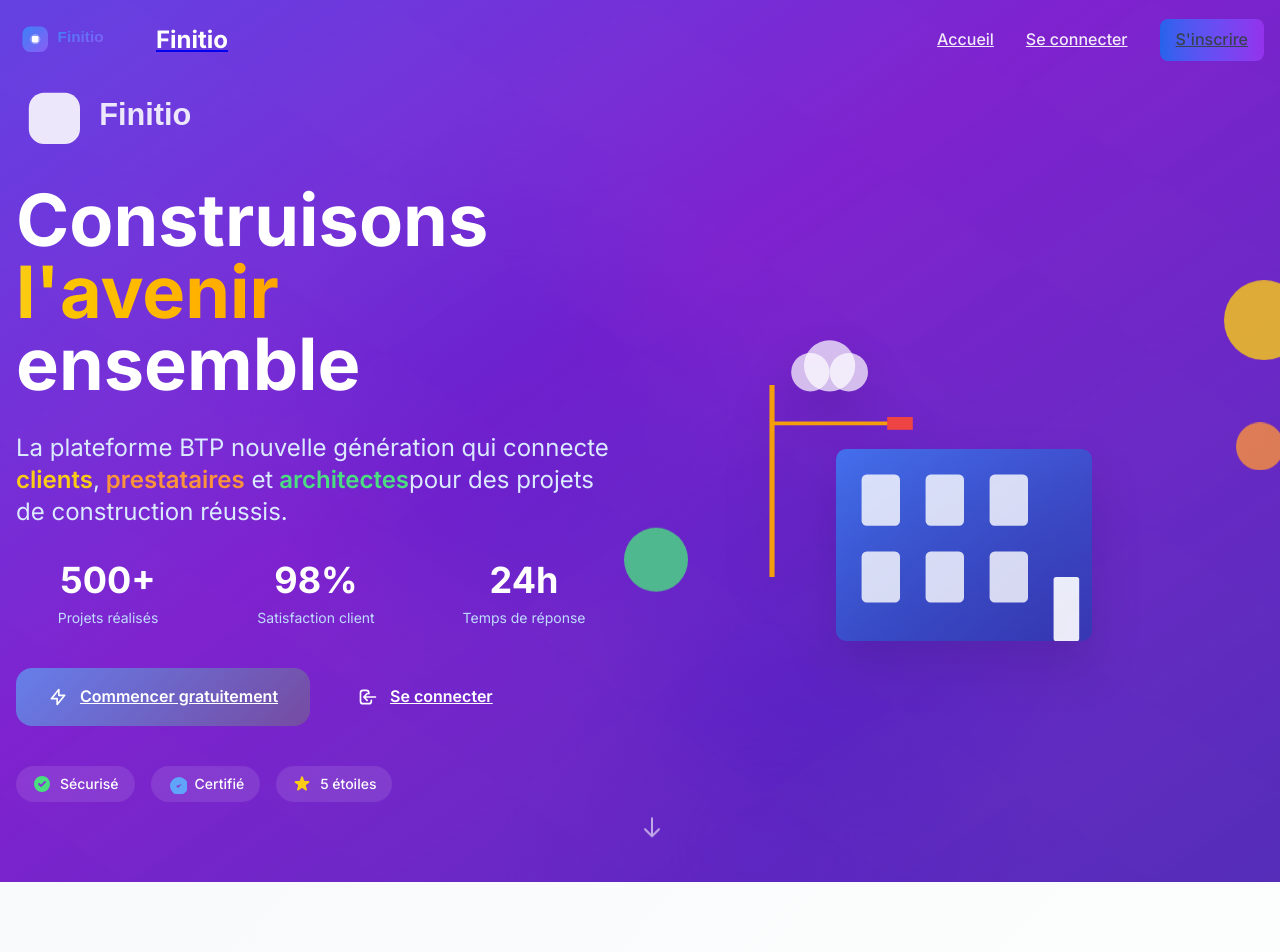
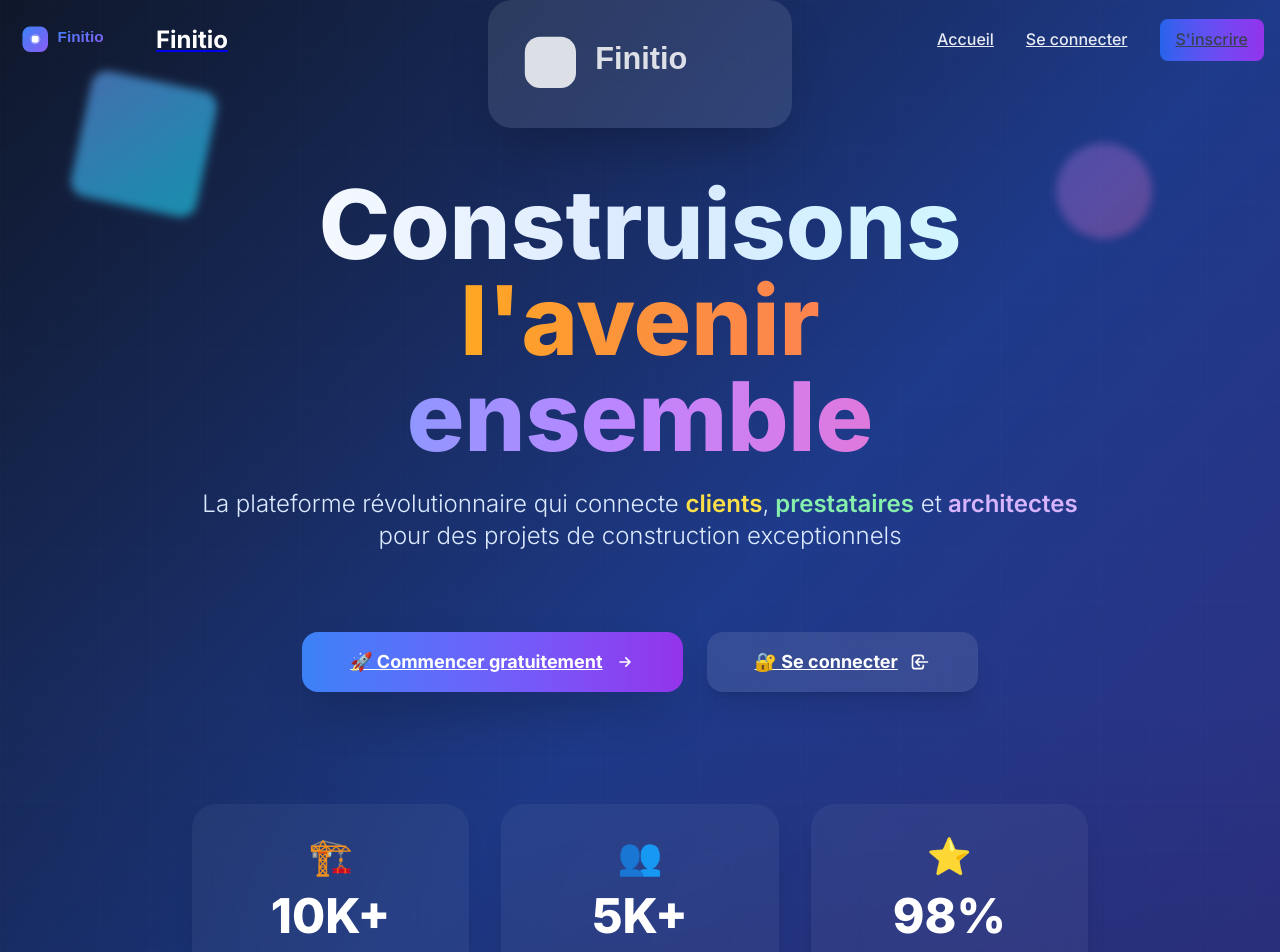
Before and after one commit to yassyn-uni/finitio-app, a React (Vite) app: page / in a window 1280 px wide. Shown: the top 952 px of the page. Built offline with nearby package versions, Linux system fonts and the light colour scheme.

Commit message:
🎯 ANALYTICS: Intégration système de tracking complet

```diff
--- a/src/components/hero.jsx
+++ b/src/components/hero.jsx
@@ -34,183 +34,153 @@ export default function Hero() {
 
   return (
     <section className="relative min-h-screen flex items-center justify-center overflow-hidden">
-      {/* Fond premium avec gradient animé */}
-      <div className="absolute inset-0 bg-gradient-to-br from-blue-600 via-purple-700 to-indigo-800 animate-gradient-shift"></div>
-
-      {/* Particules animées en arrière-plan */}
-      <div className="absolute inset-0 overflow-hidden">
-        <div className="absolute top-1/4 left-1/4 w-96 h-96 bg-blue-400 rounded-full mix-blend-multiply filter blur-3xl opacity-20 animate-float"></div>
-        <div className="absolute top-3/4 right-1/4 w-96 h-96 bg-purple-400 rounded-full mix-blend-multiply filter blur-3xl opacity-20 animate-float" style={{ animationDelay: '2s' }}></div>
-        <div className="absolute top-1/2 left-1/2 w-96 h-96 bg-indigo-400 rounded-full mix-blend-multiply filter blur-3xl opacity-20 animate-float" style={{ animationDelay: '4s' }}></div>
+      {/* Fond moderne avec gradient dynamique */}
+      <div className="absolute inset-0 bg-gradient-to-br from-slate-900 via-blue-900 to-indigo-900">
+        <div className="absolute inset-0 bg-gradient-to-t from-black/20 via-transparent to-transparent"></div>
       </div>
 
-      {/* Motif géométrique subtil */}
+      {/* Grille moderne en arrière-plan */}
       <div className="absolute inset-0 opacity-10">
-        <svg width="100%" height="100%" viewBox="0 0 100 100" preserveAspectRatio="none">
-          <defs>
-            <pattern id="heroPattern" x="0" y="0" width="20" height="20" patternUnits="userSpaceOnUse">
-              <polygon points="10,0 20,10 10,20 0,10" fill="white" opacity="0.1" />
-            </pattern>
-          </defs>
-          <rect width="100%" height="100%" fill="url(#heroPattern)" />
-        </svg>
+        <div className="absolute inset-0" style={{
+          backgroundImage: `
+            linear-gradient(rgba(255,255,255,0.1) 1px, transparent 1px),
+            linear-gradient(90deg, rgba(255,255,255,0.1) 1px, transparent 1px)
+          `,
+          backgroundSize: '50px 50px'
+        }}></div>
       </div>
 
-      <div className="relative z-10 container mx-auto px-4 py-20">
-        <div className="grid lg:grid-cols-2 gap-12 items-center">
-          {/* Contenu textuel */}
-          <div className="text-center lg:text-left animate-fade-in-up">
-            {/* Logo et titre */}
-            <div className="mb-8">
-              <div className="flex items-center justify-center lg:justify-start mb-6">
+      {/* Éléments flottants modernes */}
+      <div className="absolute inset-0 overflow-hidden">
+        <div className="absolute top-20 left-20 w-32 h-32 bg-gradient-to-br from-blue-400 to-cyan-400 rounded-2xl opacity-20 animate-pulse blur-sm transform rotate-12"></div>
+        <div className="absolute top-40 right-32 w-24 h-24 bg-gradient-to-br from-purple-400 to-pink-400 rounded-full opacity-30 animate-bounce blur-sm"></div>
+        <div className="absolute bottom-32 left-32 w-40 h-40 bg-gradient-to-br from-indigo-400 to-blue-400 rounded-3xl opacity-15 animate-pulse blur-sm transform -rotate-12"></div>
+        <div className="absolute bottom-20 right-20 w-28 h-28 bg-gradient-to-br from-cyan-400 to-teal-400 rounded-2xl opacity-25 animate-bounce blur-sm transform rotate-45"></div>
+      </div>
+
+      {/* Contenu principal */}
+      <div className="relative z-10 max-w-7xl mx-auto px-4 sm:px-6 lg:px-8 text-center">
+        <div className="space-y-12">
+
+          {/* Logo avec effet glassmorphism */}
+          <div className="flex justify-center mb-8">
+            <div className="p-6 rounded-3xl bg-white/10 backdrop-blur-xl border border-white/20 shadow-2xl">
               <FinitioLogo
                 variant="main"
                 size="xl"
                 className="filter brightness-0 invert animate-pulse-soft"
               />
             </div>
-              <h1 className="text-5xl md:text-6xl lg:text-7xl font-bold text-white mb-6 leading-tight">
-                <span className="block">Construisons</span>
-                <span className="block bg-gradient-to-r from-yellow-400 to-orange-500 bg-clip-text text-transparent">
+          </div>
+
+          {/* Titre principal avec effet moderne */}
+          <div className="space-y-6">
+            <h1 className="text-6xl md:text-7xl lg:text-8xl font-black text-white leading-tight">
+              <span className="block bg-gradient-to-r from-white via-blue-100 to-cyan-100 bg-clip-text text-transparent">
+                Construisons
+              </span>
+              <span className="block bg-gradient-to-r from-yellow-400 via-orange-400 to-red-400 bg-clip-text text-transparent animate-gradient-x">
                 l'avenir
               </span>
-                <span className="block">ensemble</span>
+              <span className="block bg-gradient-to-r from-blue-400 via-purple-400 to-pink-400 bg-clip-text text-transparent">
+                ensemble
+              </span>
             </h1>
+
+            <p className="text-xl md:text-2xl text-blue-100 max-w-4xl mx-auto leading-relaxed font-light">
+              La plateforme révolutionnaire qui connecte <span className="font-semibold text-yellow-300">clients</span>,
+              <span className="font-semibold text-green-300"> prestataires</span> et
+              <span className="font-semibold text-purple-300"> architectes</span> pour des projets de construction exceptionnels
+            </p>
           </div>
 
-            {/* Description */}
-            <p className="text-xl md:text-2xl text-blue-100 mb-8 leading-relaxed max-w-2xl mx-auto lg:mx-0">
-              La plateforme BTP nouvelle génération qui connecte
-              <span className="text-yellow-400 font-semibold"> clients</span>,
-              <span className="text-orange-400 font-semibold"> prestataires</span> et
-              <span className="text-green-400 font-semibold"> architectes</span>
-              pour des projets de construction réussis.
-            </p>
-
-            {/* Statistiques impressionnantes */}
-            <div className="grid grid-cols-3 gap-6 mb-10 animate-slide-in-right" style={{ animationDelay: '0.3s' }}>
-              <div
-                className="text-center cursor-pointer hover:scale-105 transition-transform duration-300"
-                onClick={() => handleStatClick('projets_realises', '500+')}
-              >
-                <div className="text-3xl md:text-4xl font-bold text-white mb-2">500+</div>
-                <div className="text-blue-200 text-sm">Projets réalisés</div>
-              </div>
-              <div
-                className="text-center cursor-pointer hover:scale-105 transition-transform duration-300"
-                onClick={() => handleStatClick('satisfaction_client', '98%')}
-              >
-                <div className="text-3xl md:text-4xl font-bold text-white mb-2">98%</div>
-                <div className="text-blue-200 text-sm">Satisfaction client</div>
-              </div>
-              <div
-                className="text-center cursor-pointer hover:scale-105 transition-transform duration-300"
-                onClick={() => handleStatClick('temps_reponse', '24h')}
-              >
-                <div className="text-3xl md:text-4xl font-bold text-white mb-2">24h</div>
-                <div className="text-blue-200 text-sm">Temps de réponse</div>
-              </div>
-            </div>
-
-            {/* Boutons d'action premium */}
-            <div className="flex flex-col sm:flex-row gap-4 justify-center lg:justify-start animate-fade-in-up" style={{ animationDelay: '0.6s' }}>
+          {/* CTA Buttons avec design moderne */}
+          <div className="flex flex-col sm:flex-row gap-6 justify-center items-center pt-8">
             <Link
               to="/inscription"
-                className="btn-premium group"
               onClick={handleInscriptionClick}
+              className="group relative px-12 py-4 bg-gradient-to-r from-blue-500 to-purple-600 text-white font-bold text-lg rounded-2xl shadow-2xl transform transition-all duration-300 hover:scale-105 hover:shadow-blue-500/25 hover:shadow-2xl"
             >
-                <span className="flex items-center justify-center gap-3">
-                  <svg className="w-5 h-5 group-hover:rotate-12 transition-transform duration-300" fill="none" stroke="currentColor" viewBox="0 0 24 24">
-                    <path strokeLinecap="round" strokeLinejoin="round" strokeWidth={2} d="M13 10V3L4 14h7v7l9-11h-7z" />
+              <div className="absolute inset-0 bg-gradient-to-r from-blue-600 to-purple-700 rounded-2xl opacity-0 group-hover:opacity-100 transition-opacity duration-300"></div>
+              <span className="relative flex items-center gap-3">
+                🚀 Commencer gratuitement
+                <svg className="w-5 h-5 transform group-hover:translate-x-1 transition-transform" fill="none" stroke="currentColor" viewBox="0 0 24 24">
+                  <path strokeLinecap="round" strokeLinejoin="round" strokeWidth={2} d="M13 7l5 5m0 0l-5 5m5-5H6" />
                 </svg>
-                  Commencer gratuitement
               </span>
             </Link>
 
             <Link
               to="/connexion"
-                className="px-8 py-4 rounded-2xl font-semibold text-white border-2 border-white/30 hover:border-white/60 transition-all duration-300 transform hover:scale-105 backdrop-blur-sm hover:bg-white/10"
               onClick={handleConnexionClick}
+              className="group px-12 py-4 bg-white/10 backdrop-blur-xl text-white font-bold text-lg rounded-2xl border-2 border-white/30 shadow-xl transform transition-all duration-300 hover:scale-105 hover:bg-white/20 hover:border-white/50"
             >
-                <span className="flex items-center justify-center gap-3">
-                  <svg className="w-5 h-5" fill="none" stroke="currentColor" viewBox="0 0 24 24">
-                    <path strokeLinecap="round" strokeLinejoin="round" strokeWidth={2} d="M11 16l-4-4m0 0l4-4m-4 4h14m-5 4v1a3 3 0 01-3 3H6a3 3 0 01-3-3V7a3 3 0 013-3h4a3 3 0 013 3v1" />
+              <span className="flex items-center gap-3">
+                🔐 Se connecter
+                <svg className="w-5 h-5 transform group-hover:translate-x-1 transition-transform" fill="none" stroke="currentColor" viewBox="0 0 24 24">
+                  <path strokeLinecap="round" strokeLinejoin="round" strokeWidth={2} d="M11 16l-4-4m0 0l4-4m-4 4h14m-5 4v1a3 3 0 01-3 3H6a3 3 0 01-3-3V7a3 3 0 013-3h7a3 3 0 013 3v1" />
                 </svg>
-                  Se connecter
               </span>
             </Link>
           </div>
 
-            {/* Badges de confiance */}
-            <div className="flex flex-wrap justify-center lg:justify-start gap-4 mt-10 animate-fade-in-up" style={{ animationDelay: '0.9s' }}>
+          {/* Statistiques modernes */}
+          <div className="pt-16">
+            <div className="grid grid-cols-1 md:grid-cols-3 gap-8 max-w-4xl mx-auto">
+              {[
+                { number: "10K+", label: "Projets réalisés", icon: "🏗️" },
+                { number: "5K+", label: "Professionnels actifs", icon: "👥" },
+                { number: "98%", label: "Satisfaction client", icon: "⭐" }
+              ].map((stat, index) => (
                 <div
-                className="flex items-center gap-2 px-4 py-2 bg-white/10 backdrop-blur-sm rounded-full cursor-pointer hover:bg-white/20 transition-colors duration-300"
-                onClick={() => trackEvent('hero_badge_click', { badge_type: 'securise' })}
+                  key={index}
+                  onClick={() => handleStatClick(stat.label, stat.number)}
+                  className="group cursor-pointer p-8 rounded-3xl bg-white/5 backdrop-blur-xl border border-white/10 shadow-xl transform transition-all duration-300 hover:scale-105 hover:bg-white/10 hover:border-white/20"
                 >
-                <svg className="w-5 h-5 text-green-400" fill="currentColor" viewBox="0 0 20 20">
-                  <path fillRule="evenodd" d="M10 18a8 8 0 100-16 8 8 0 000 16zm3.707-9.293a1 1 0 00-1.414-1.414L9 10.586 7.707 9.293a1 1 0 00-1.414 1.414l2 2a1 1 0 001.414 0l4-4z" clipRule="evenodd" />
+                  <div className="text-4xl mb-4">{stat.icon}</div>
+                  <div className="text-4xl md:text-5xl font-black text-white mb-2 group-hover:text-yellow-300 transition-colors">
+                    {stat.number}
+                  </div>
+                  <div className="text-blue-200 font-medium text-lg">
+                    {stat.label}
+                  </div>
+                </div>
+              ))}
+            </div>
+          </div>
+
+          {/* Badges de confiance modernes */}
+          <div className="pt-12">
+            <p className="text-blue-200 text-sm font-medium mb-6">Ils nous font confiance</p>
+            <div className="flex flex-wrap justify-center items-center gap-8 opacity-60">
+              {["🏆 Prix Innovation 2024", "🔒 Sécurisé SSL", "⚡ Support 24/7", "🌍 +50 villes"].map((badge, index) => (
+                <div
+                  key={index}
+                  className="px-6 py-3 bg-white/5 backdrop-blur-xl rounded-full border border-white/10 text-white text-sm font-medium transform transition-all duration-300 hover:scale-105 hover:bg-white/10"
+                >
+                  {badge}
+                </div>
+              ))}
+            </div>
+          </div>
+
+          {/* Flèche de défilement moderne */}
+          <div className="pt-16">
+            <div className="flex justify-center">
+              <div className="animate-bounce cursor-pointer p-4 rounded-full bg-white/10 backdrop-blur-xl border border-white/20 hover:bg-white/20 transition-all duration-300">
+                <svg className="w-6 h-6 text-white" fill="none" stroke="currentColor" viewBox="0 0 24 24">
+                  <path strokeLinecap="round" strokeLinejoin="round" strokeWidth={2} d="M19 14l-7 7m0 0l-7-7m7 7V3" />
                 </svg>
-                <span className="text-white text-sm font-medium">Sécurisé</span>
-              </div>
-              <div
-                className="flex items-center gap-2 px-4 py-2 bg-white/10 backdrop-blur-sm rounded-full cursor-pointer hover:bg-white/20 transition-colors duration-300"
-                onClick={() => trackEvent('hero_badge_click', { badge_type: 'certifie' })}
-              >
-                <svg className="w-5 h-5 text-blue-400" fill="currentColor" viewBox="0 0 20 20">
-                  <path d="M9 12l2 2 4-4m6 2a9 9 0 11-18 0 9 9 0 0118 0z" />
-                </svg>
-                <span className="text-white text-sm font-medium">Certifié</span>
-              </div>
-              <div
-                className="flex items-center gap-2 px-4 py-2 bg-white/10 backdrop-blur-sm rounded-full cursor-pointer hover:bg-white/20 transition-colors duration-300"
-                onClick={() => trackEvent('hero_badge_click', { badge_type: '5_etoiles' })}
-              >
-                <svg className="w-5 h-5 text-yellow-400" fill="currentColor" viewBox="0 0 20 20">
-                  <path d="M9.049 2.927c.3-.921 1.603-.921 1.902 0l1.07 3.292a1 1 0 00.95.69h3.462c.969 0 1.371 1.24.588 1.81l-2.8 2.034a1 1 0 00-.364 1.118l1.07 3.292c.3.921-.755 1.688-1.54 1.118l-2.8-2.034a1 1 0 00-1.175 0l-2.8 2.034c-.784.57-1.838-.197-1.539-1.118l1.07-3.292a1 1 0 00-.364-1.118L2.98 8.72c-.783-.57-.38-1.81.588-1.81h3.461a1 1 0 00.951-.69l1.07-3.292z" />
-                </svg>
-                <span className="text-white text-sm font-medium">5 étoiles</span>
               </div>
             </div>
           </div>
 
-          {/* Illustration premium */}
-          <div className="relative animate-fade-in-up" style={{ animationDelay: '0.3s' }}>
-            <div className="relative">
-              {/* Illustration principale */}
-              <div
-                className="relative z-10 transform hover:scale-105 transition-transform duration-500 cursor-pointer"
-                onClick={() => trackEvent('hero_illustration_click', { illustration_type: 'construction' })}
-              >
-                <FinitioIllustration
-                  type="construction"
-                  size="xl"
-                  className="w-full max-w-lg mx-auto filter drop-shadow-2xl"
-                />
-              </div>
-
-              {/* Éléments décoratifs flottants */}
-              <div className="absolute -top-10 -right-10 w-20 h-20 bg-yellow-400 rounded-full opacity-80 animate-float" style={{ animationDelay: '1s' }}></div>
-              <div className="absolute -bottom-10 -left-10 w-16 h-16 bg-green-400 rounded-full opacity-80 animate-float" style={{ animationDelay: '2s' }}></div>
-              <div className="absolute top-1/2 -right-5 w-12 h-12 bg-orange-400 rounded-full opacity-80 animate-float" style={{ animationDelay: '3s' }}></div>
-
-              {/* Cercles décoratifs */}
-              <div className="absolute inset-0 -z-10">
-                <div className="absolute top-1/4 left-1/4 w-64 h-64 border-2 border-white/20 rounded-full animate-rotate-slow"></div>
-                <div className="absolute bottom-1/4 right-1/4 w-48 h-48 border-2 border-white/10 rounded-full animate-rotate-slow" style={{ animationDirection: 'reverse' }}></div>
-              </div>
-            </div>
         </div>
       </div>
 
-        {/* Flèche de défilement */}
-        <div
-          className="absolute bottom-8 left-1/2 transform -translate-x-1/2 animate-bounce cursor-pointer"
-          onClick={() => trackEvent('hero_scroll_arrow_click', { action: 'scroll_down' })}
-        >
-          <svg className="w-6 h-6 text-white/60" fill="none" stroke="currentColor" viewBox="0 0 24 24">
-            <path strokeLinecap="round" strokeLinejoin="round" strokeWidth={2} d="M19 14l-7 7m0 0l-7-7m7 7V3" />
-          </svg>
-        </div>
+      {/* Illustration moderne en arrière-plan */}
+      <div className="absolute bottom-0 right-0 opacity-20 pointer-events-none">
+        <FinitioIllustration variant="construction" size="lg" className="transform scale-150" />
       </div>
     </section>
   );
```
Lines whose indentation alone changed are shown as unchanged.
